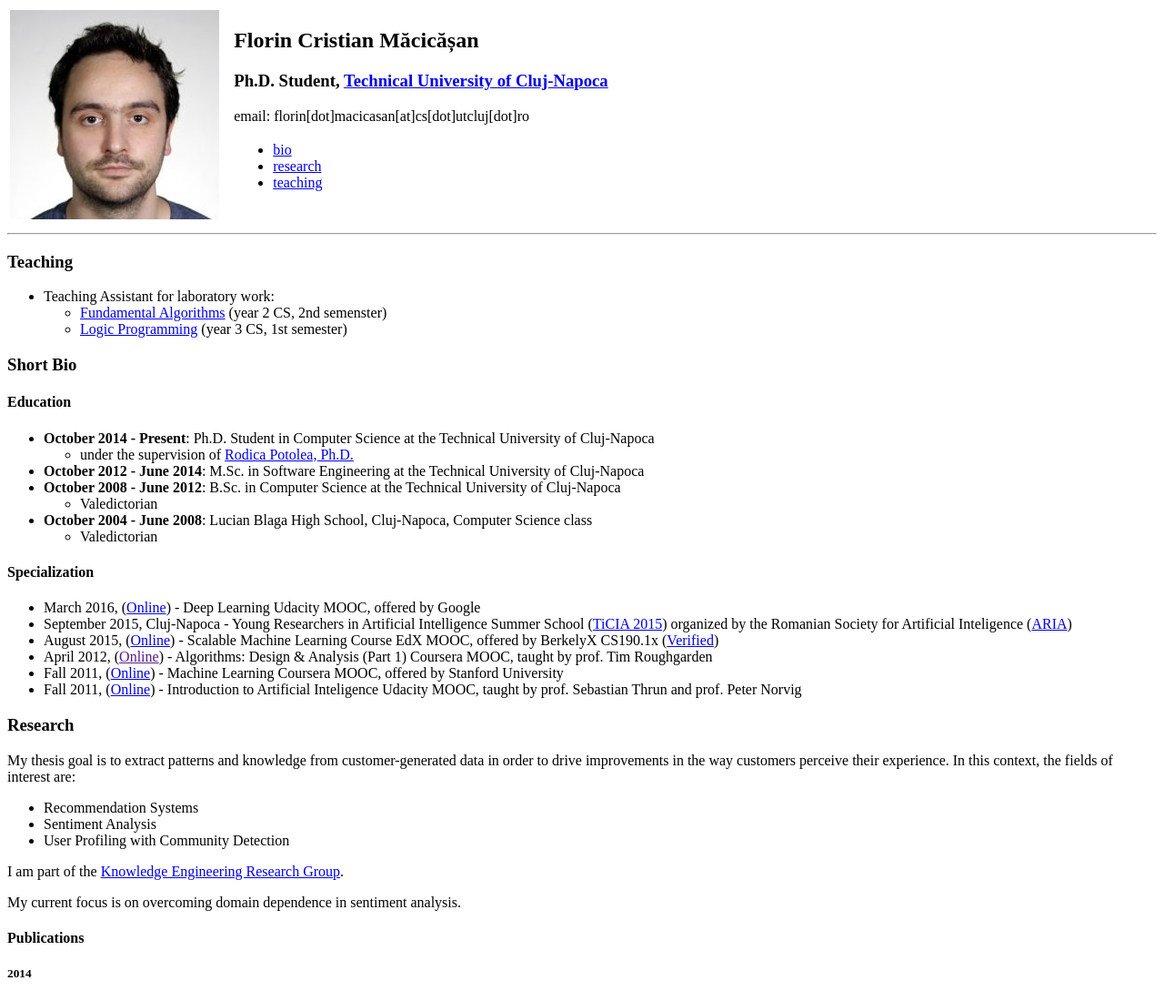
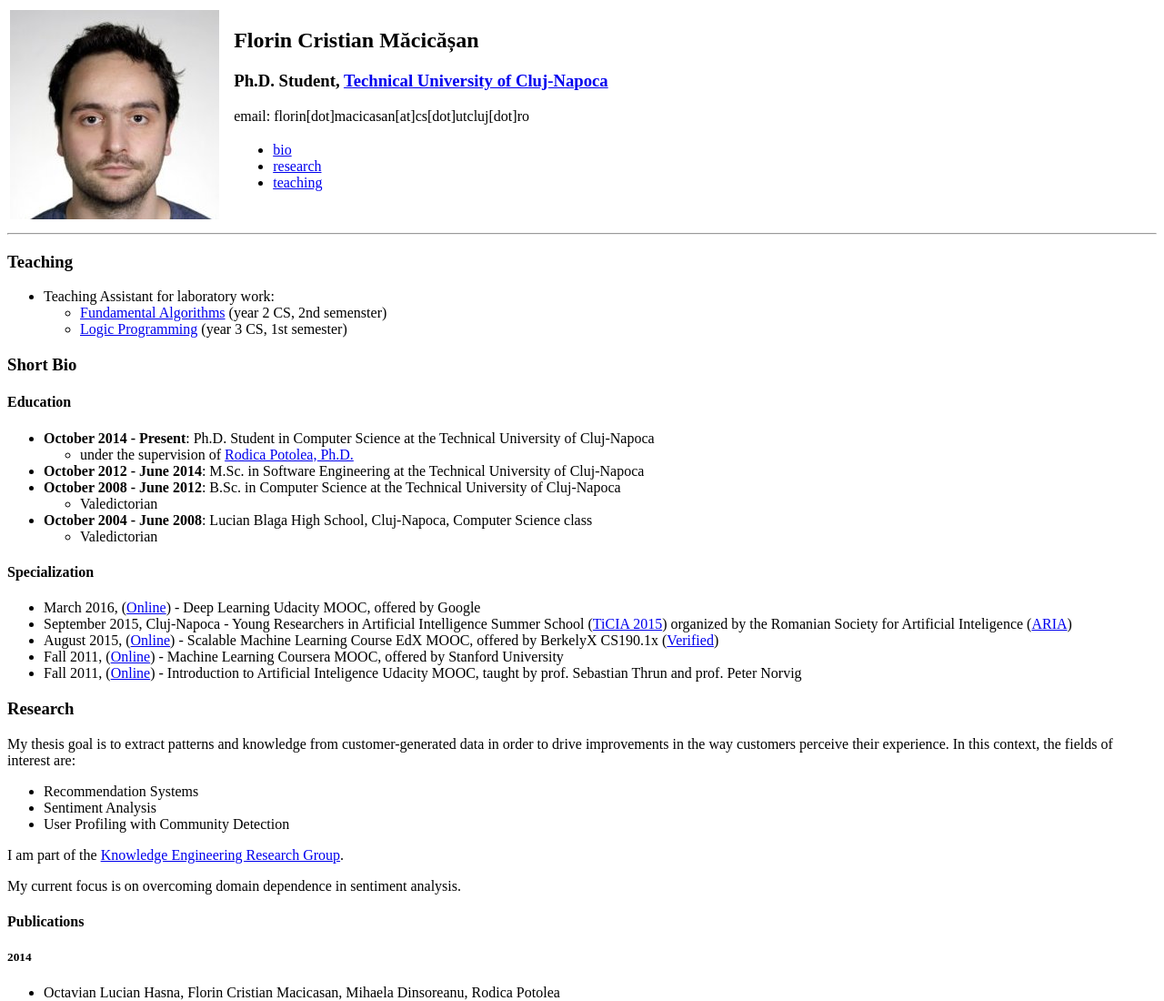
Before and after one commit to fmacicasan/university-page, a plain HTML site: page index.html in a window 1280 px wide. Shown: the top 1100 px of the page at 91% size. Drawn offline with Linux system fonts and the light colour scheme.

Commit message:
removing algorithms course

```diff
--- a/index.html
+++ b/index.html
@@ -61,7 +61,7 @@
         <li hidden="true">July 2015, (Cluj-Napoca) - CP100: Google Cloud Platform Fundamentals</li>
         <li hidden="true">December 2014, (<a href="">Online</a>) - Functional Programming Principles in Scala Coursera MOOC, taught by prof. Martin Odersky</li>
         <li hidden="true">May 2013, (<a href="">Online</a>) - Model Thinking Coursera MOOC, taught by prof. Scott Page</li>
-        <li>April 2012, (<a href="">Online</a>) - Algorithms: Design & Analysis (Part 1) Coursera MOOC, taught by prof. Tim Roughgarden</li>
+        <li hidden="true">April 2012, (<a href="">Online</a>) - Algorithms: Design & Analysis (Part 1) Coursera MOOC, taught by prof. Tim Roughgarden</li>
         <li hidden="true">March 2012, (<a href="">Online</a>) - Software Engineering for Software as a Service (Part 1) Coursera MOOC, taught by prof. Armando Fox and prof. David Peterson</li>
         <li>Fall 2011, (<a href="https://www.coursera.org/learn/machine-learning">Online</a>) - Machine Learning Coursera MOOC, offered by Stanford University </li>
         <li>Fall 2011, (<a href="https://www.ai-class.com/">Online</a>) - Introduction to Artificial Inteligence Udacity MOOC, taught by prof. Sebastian Thrun and prof. Peter Norvig</li>
```
